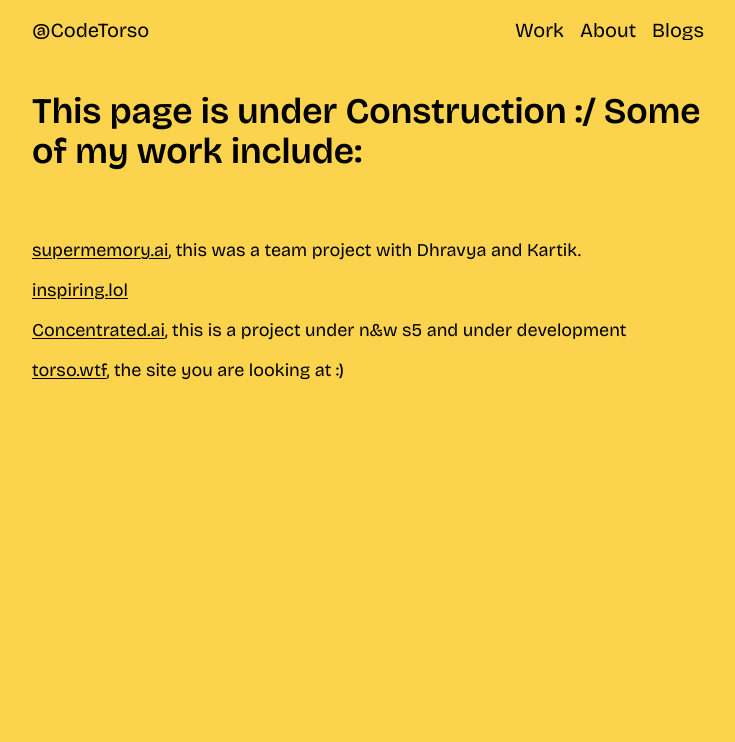
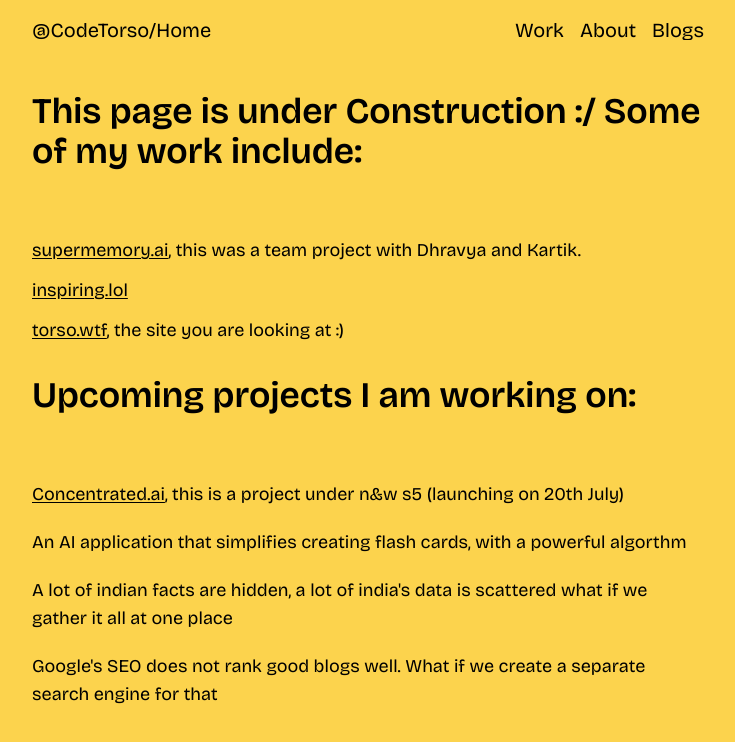
Before and after one commit to CodeTorso/torso.wtf, a Next.js app: page /work in a window 1280 px wide. Shown: the top 742 px of the page, without its empty margins (272-1007 px from the left). Built offline with nearby package versions, Linux system fonts and the light colour scheme.

Commit message:
further improvements

```diff
--- a/src/app/about/page.tsx
+++ b/src/app/about/page.tsx
@@ -1,7 +1,6 @@
 
-import { Montserrat } from "next/font/google";
+import { GeistSans } from 'geist/font/sans';
 
-const montserrat = Montserrat({ subsets: ["latin"], weight: ["500"] });
 
 import React from "react";
 import Navbar from "@/components/navbar";
@@ -15,7 +14,7 @@ async function page() {
           <div className="m-auto max-w-2xl">
             <Navbar />
           </div>
-          <div className={`max-w-4xl pt-32 pb-20 text-xl leading-relaxed flex flex-col gap-3 tracking-wide ${montserrat.className}`}>
+          <div className={`max-w-4xl pt-32 pb-20 text-xl leading-relaxed text-justify flex flex-col gap-5 tracking-normal ${GeistSans.className}`}>
             <p>
               I&apos;m just an ordinary teenager currently living in India. My first
               exposure to programming came in 2019 when I learned about C++ in
--- a/src/app/work/page.tsx
+++ b/src/app/work/page.tsx
@@ -8,14 +8,60 @@ async function page() {
       <main className="m-auto flex h-screen max-w-2xl flex-col text-black">
         <SlideUpAnimation>
           <Navbar />
-          <h1 className="text-4xl font-semibold pt-8">
+          <h1 className="pt-8 text-4xl font-semibold">
             This page is under Construction :/ Some of my work include:
           </h1>
           <div className="flex flex-col gap-3 pt-16">
-            <p className="text-lg"><a href="https://www.supermemory.ai" className="underline underline-offset-2">supermemory.ai</a>, this was a team project with Dhravya and Kartik.</p>
-            <a className="text-lg underline underline-offset-2" href="https://www.inspiring.lol">inspiring.lol</a>
-            <p className="text-lg"><a className="underline underline-offset-2" href="https://www.concentrated.ai">Concentrated.ai</a>, this is a project under n&w s5 and under development</p>
-            <p className="text-lg"><a className="underline underline-offset-2" href="https://www.torso.wtf">torso.wtf</a>, the site you are looking at :)</p>
+            <p className="text-lg">
+              <a
+                href="https://www.supermemory.ai"
+                className="underline underline-offset-2"
+              >
+                supermemory.ai
+              </a>
+              , this was a team project with Dhravya and Kartik.
+            </p>
+            <a
+              className="text-lg underline underline-offset-2"
+              href="https://www.inspiring.lol"
+            >
+              inspiring.lol
+            </a>
+            <p className="text-lg">
+              <a
+                className="underline underline-offset-2"
+                href="https://www.torso.wtf"
+              >
+                torso.wtf
+              </a>
+              , the site you are looking at :)
+            </p>
+          </div>
+          <h1 className="pt-8 text-4xl font-semibold">
+            Upcoming projects I am working on:
+          </h1>
+          <div className="flex flex-col gap-5 pt-16">
+          <p className="text-lg">
+              <a
+                className="underline underline-offset-2"
+                href="https://www.concentrated.ai"
+              >
+                Concentrated.ai
+              </a>
+              , this is a project under n&w s5 (launching on 20th July)
+            </p>
+            <p className="text-lg">
+              An AI application that simplifies creating flash cards, with a
+              powerful algorthm
+            </p>
+            <p className="text-lg">
+              A lot of indian facts are hidden, a lot of india's data is
+              scattered what if we gather it all at one place
+            </p>
+            <p className="text-lg">
+              Google's SEO does not rank good blogs well. What if we create a
+              separate search engine for that
+            </p>
           </div>
         </SlideUpAnimation>
       </main>
--- a/src/components/loaderAnimation.tsx
+++ b/src/components/loaderAnimation.tsx
@@ -4,7 +4,6 @@ import React, { useEffect } from "react";
 import {motion} from "framer-motion"
 
 function LoaderAnimation({bg}: {bg:string}) {
-
   return (
     <motion.div
       initial={{ opacity: 1, y: 0 }}
--- a/src/components/navbar.tsx
+++ b/src/components/navbar.tsx
@@ -5,7 +5,7 @@ function Navbar() {
   return (
     <nav className="text-xl flex w-full justify-between gap-8 py-4">
       <Link href="/">
-        <h1>@CodeTorso</h1>
+        <h1>@CodeTorso/Home</h1>
       </Link>
       <div className="flex gap-4">
         <Link href="/work" className="group/link h-6 overflow-hidden">
```
Also changed, not shown: 1 other file (tests, documents, lock files or other folders).
